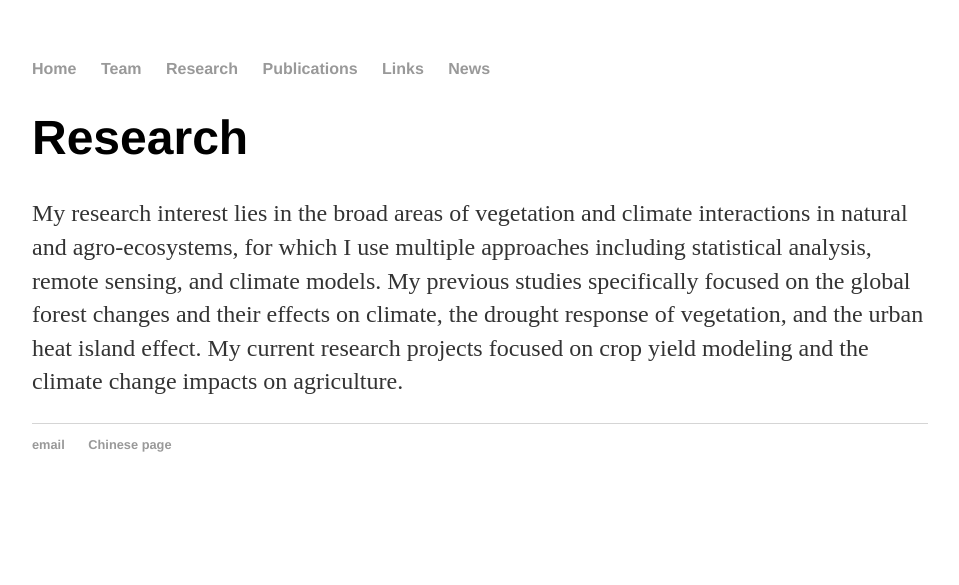
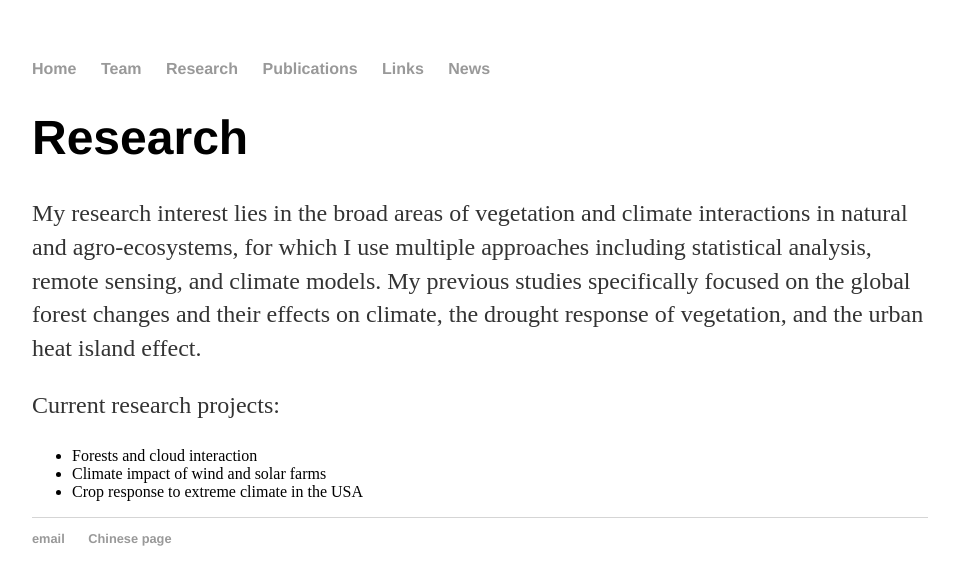
Before and after one commit to yanli-test/yanli-test.github.io, a Jekyll site: the page built from research/index.md, in a window 1280 px wide. Shown: the top 585 px of the page, without its empty margins (160-1119 px from the left). Built offline with Jekyll 4.4.1, drawn with Linux system fonts in a browser that asks for light colours; our own code applies the rules of GitHub Pages for plain Markdown files.

Commit message:
Update index.md

```diff
--- a/research/index.md
+++ b/research/index.md
@@ -1,3 +1,8 @@
 # Research
 
-My research interest lies in the broad areas of vegetation and climate interactions in natural and agro-ecosystems, for which I use multiple approaches including statistical analysis, remote sensing, and climate models. My previous studies specifically focused on the global forest changes and their effects on climate, the drought response of vegetation, and the urban heat island effect. My current research projects focused on crop yield modeling and the climate change impacts on agriculture.
+My research interest lies in the broad areas of vegetation and climate interactions in natural and agro-ecosystems, for which I use multiple approaches including statistical analysis, remote sensing, and climate models. My previous studies specifically focused on the global forest changes and their effects on climate, the drought response of vegetation, and the urban heat island effect.
+
+Current research projects:
+* Forests and cloud interaction
+* Climate impact of wind and solar farms
+* Crop response to extreme climate in the USA
```
